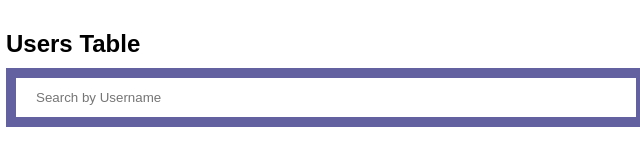
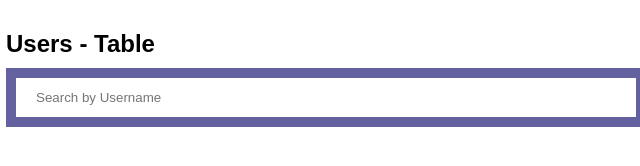
Before and after one commit to m-ajiboy/TIIDELAB-git-test, a plain HTML site: page index.html in a window 1280 px wide. Shown: the full height of the page, 314-954 px from the left. Drawn offline with Linux system fonts and the light colour scheme; no server answers.

Commit message:
tiidelab-git test

```diff
--- a/index.html
+++ b/index.html
@@ -11,7 +11,7 @@
 
 <body>
     <main>
-        <h2 class="heading">Users Table</h2>
+        <h2 class="heading">Users - Table</h2>
 
         <!-- SEARCH BOX SECTION -->
 
```
